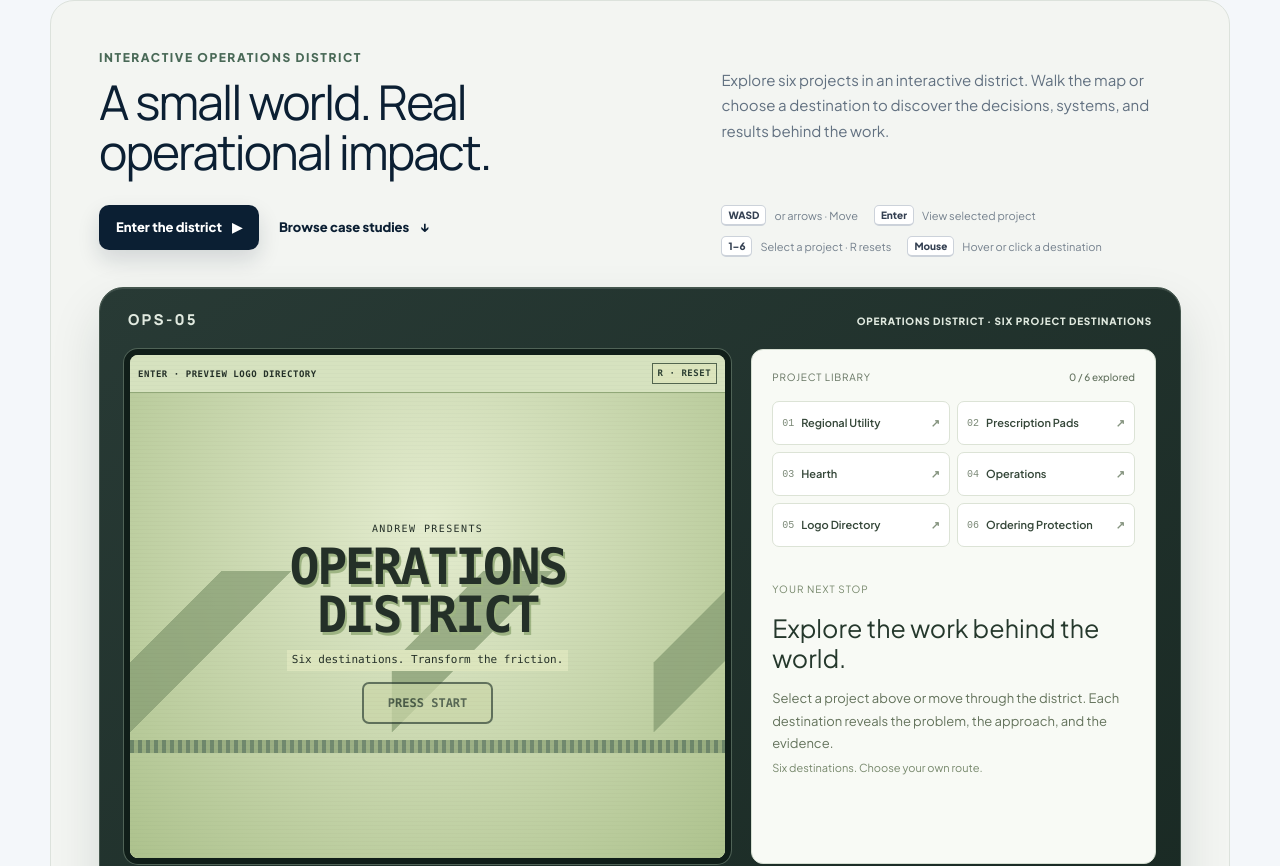
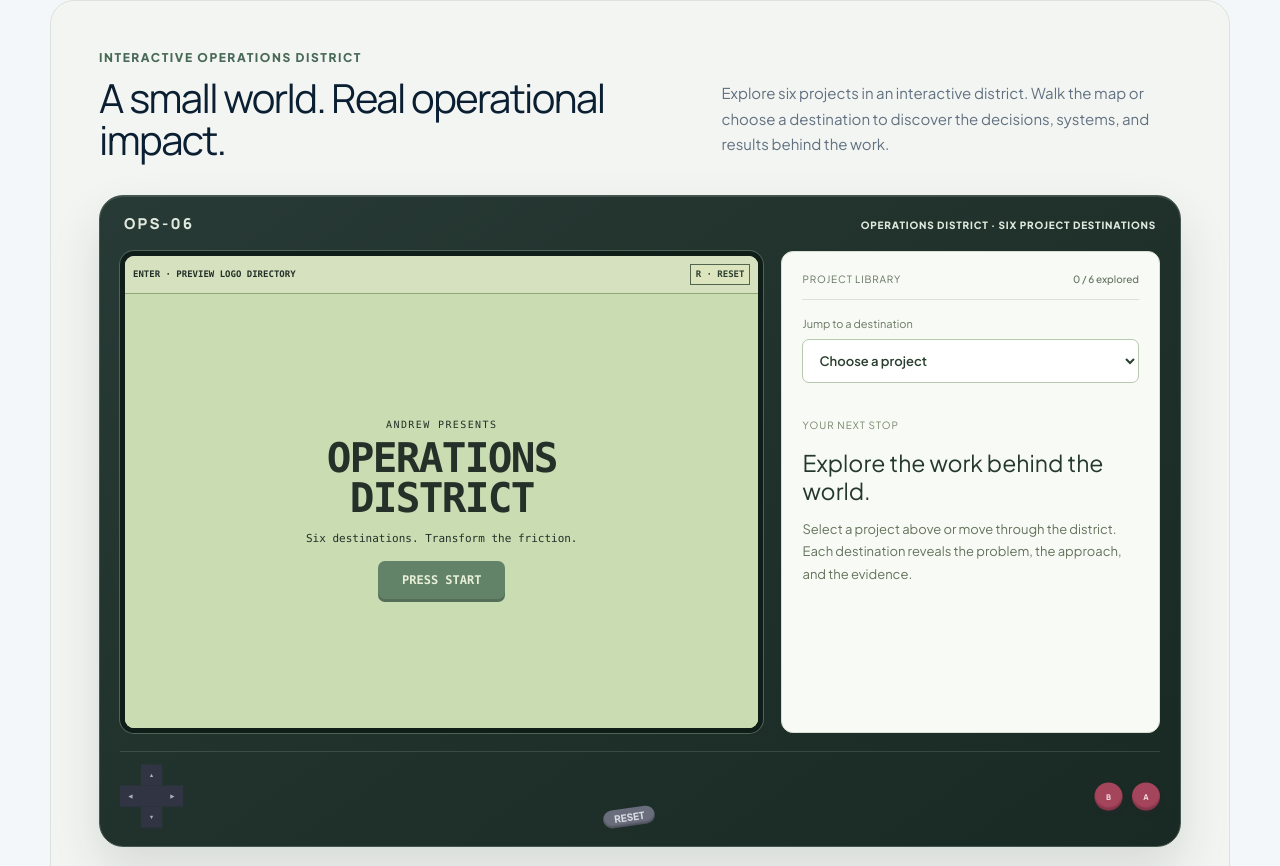
Before and after one commit to andrewjaebok/digital-operations-portfolio, a Next.js app: page / in a window 1280 px wide. Shown: the part 1874-2740 px from the top of the page. Built offline with nearby package versions, Linux system fonts and the light colour scheme.

Commit message:
Unify game buildings and character artwork and simplify console navigation

```diff
--- a/app/components/ProjectQuest.tsx
+++ b/app/components/ProjectQuest.tsx
@@ -143,52 +143,21 @@ const storageViewedKey = "project-quest-viewed";
 const storageEntryKey = "project-quest-entry";
 
 function ProjectScene({ project }: { project: Project }) {
-  if (project.id === "utility") {
-    return <span className="district-scene utility-scene" aria-hidden="true">
-      <i className="utility-river" />
-      <i className="utility-report report-one" />
-      <i className="utility-report report-two" />
-      <i className="utility-report report-three" />
-      <i className="utility-bridge"><b /><b /><b /></i>
-      <i className="utility-search">⌕</i>
-    </span>;
-  }
-
-  if (project.id === "rx") {
-    return <span className="district-scene rx-scene" aria-hidden="true">
-      <i className="rx-route" />
-      <i className="rx-question question-one">?</i>
-      <i className="rx-question question-two">?</i>
-      <i className="rx-form">Rx</i>
-      <i className="rx-seal">✓</i>
-    </span>;
-  }
-
-  if (project.id === "hearth") {
-    return <span className="district-scene hearth-scene" aria-hidden="true">
-      <i className="hearth-sky"><b /><b /><b /></i>
-      <i className="hearth-home"><b /><b /><b /></i>
-      <i className="hearth-dashboard"><b /><b /><b /></i>
-    </span>;
-  }
-
-  if (project.id === "protection") { return <span className="district-scene protection-scene" aria-hidden="true"><i className="protection-shield">◇</i><b>✓</b><small>PROTECT</small></span>; }
-
-  if (project.id === "operations") {
-    return <span className="district-scene operations-scene" aria-hidden="true">
-      <i className="operations-belt"><b /><b /></i>
-      <i className="operations-gear gear-one">✣</i>
-      <i className="operations-gear gear-two">✣</i>
-      <i className="operations-alert">!</i>
-      <i className="operations-check">✓</i>
-    </span>;
-  }
-
-  return <span className="district-scene finder-scene" aria-hidden="true">
-    <i className="finder-wall"><b /><b /><b /><b /><b /></i>
-    <i className="finder-search">⌕ <b>Samueli</b></i>
-    <i className="finder-path">School › Department</i>
-  </span>;
+  const colors: Record<string, string> = { utility: "#548b9b", rx: "#ba7163", hearth: "#8b80a9", operations: "#a38a54", finder: "#5a947a", protection: "#557a98" };
+  return <svg className="village-building" viewBox="0 0 140 100" aria-hidden="true">
+    <ellipse cx="70" cy="88" rx="53" ry="7" fill="#203d2c" opacity=".12"/>
+    <rect x="28" y="37" width="84" height="49" rx="2" fill="#f4edd9" stroke="#445847" strokeWidth="2"/>
+    <path d="M19 40 38 15H102L121 40Z" fill={colors[project.id]} stroke="#445847" strokeWidth="2" strokeLinejoin="round"/>
+    <path d="M27 35H113M32 28H108M37 21H103" stroke="white" opacity=".18" strokeWidth="2"/>
+    <rect x="89" y="9" width="9" height="16" fill="#d8c9ac" stroke="#445847" strokeWidth="2"/>
+    <rect x="60" y="59" width="20" height="27" rx="2" fill="#596e59" stroke="#445847" strokeWidth="2"/>
+    <circle cx="75" cy="73" r="1.5" fill="#e6ca7c"/>
+    <g fill="#a9cdd0" stroke="#445847" strokeWidth="2"><rect x="36" y="51" width="15" height="17" rx="1"/><rect x="89" y="51" width="15" height="17" rx="1"/></g>
+    <path d="M43.5 52V67M37 59.5H50M96.5 52V67M90 59.5H103" stroke="#e9f2e8" strokeWidth="1.5"/>
+    <rect x="56" y="41" width="28" height="13" rx="3" fill="#fffcf1"/>
+    <text x="70" y="51" textAnchor="middle" fontSize="9" fontFamily="monospace" fontWeight="bold" fill="#445847">{project.number}</text>
+    <path d="M55 88H85" stroke="#c3b79a" strokeWidth="4" strokeLinecap="round"/>
+  </svg>;
 }
 
 const directionVectors: Record<Direction, Position> = {
@@ -598,29 +567,11 @@ export default function ProjectQuest() {
         <p>
           Explore six projects in an interactive district. Walk the map or choose a destination to discover the decisions, systems, and results behind the work.
         </p>
-        <div className="project-quest-actions">
-          <button
-            className="quest-play-button"
-            type="button"
-            onClick={beginExperience}
-          >
-            Enter the district <span aria-hidden="true">▶</span>
-          </button>
-          <a className="quest-browse-link" href="#case-studies">
-            Browse case studies <span aria-hidden="true">↓</span>
-          </a>
-        </div>
-        <div className="quest-instructions" aria-label="Project map instructions">
-          <span><kbd>WASD</kbd> <span>or arrows · Move</span></span>
-          <span><kbd>Enter</kbd> <span>View selected project</span></span>
-          <span><kbd>1–6</kbd> <span>Select a project · R resets</span></span>
-          <span><kbd>Mouse</kbd> <span>Hover or click a destination</span></span>
-        </div>
       </div>
 
       <div className="ops-handheld" aria-label="OPS-06 Interactive Operations District">
         <div className="handheld-brand">
-          <span>OPS-05</span>
+          <span>OPS-06</span>
           <small>Operations District · six project destinations</small>
         </div>
         <div
@@ -654,12 +605,12 @@ export default function ProjectQuest() {
             <span className="quest-path path-hearth" />
             <span className="quest-path path-operations" />
             <span className="quest-path path-finder" />
-            <span className="quest-pond"><i /><i /><i /></span>
+
             <span className="quest-fence fence-top" />
             <span className="quest-fence fence-bottom" />
-            <span className="quest-town-sign">OPERATIONS<br />DISTRICT</span>
-            <span className="quest-mailbox" />
-            <span className="quest-npc"><i /></span>
+
+
+
 
             {trees.map(([x, y]) => (
               <span
@@ -710,7 +661,7 @@ export default function ProjectQuest() {
                   <ProjectScene project={project} />
                   <span className="site-sign" aria-hidden="true">
                     <b>{project.shortTitle}</b>
-                    <small>{project.capability}</small>
+
                     {isViewed && <em>Transformed ✓</em>}
                   </span>
                 </button>
@@ -723,18 +674,16 @@ export default function ProjectQuest() {
                 style={tileStyle(position.x, position.y)}
                 aria-hidden="true"
               >
-                <i className="character-shadow" />
-                <i className="character-head">
-                  <b className="character-cap" />
-                  <b className="character-hair" />
-                  <b className="character-face" />
-                </i>
-                <i className="character-body">
-                  <b className="character-scarf" />
-                  <b className="character-pack" />
-                </i>
-                <i className="character-arms"><b className="character-hands" /></i>
-                <i className="character-feet" />
+                <svg viewBox="0 0 24 32" className="explorer-sprite" shapeRendering="crispEdges">
+                  <ellipse cx="12" cy="29" rx="9" ry="2" fill="#294b35" opacity=".2"/>
+                  <path d="M6 5H18V8H20V16H17V18H7V16H4V8H6Z" fill="#e6b68b" stroke="#354f42" strokeWidth="1"/>
+                  <path d="M5 5H7V3H17V5H19V9H5Z" fill="#355e58"/><path d="M5 8H20V10H5Z" fill="#e3bf69"/>
+                  <path d="M8 12H10V14H8ZM15 12H17V14H15Z" fill="#263c34"/>
+                  <path d="M7 18H17V26H7Z" fill="#578d9a" stroke="#354f42"/>
+                  <path d="M4 19H7V25H4ZM17 19H20V25H17Z" fill="#e6b68b"/>
+                  <path d="M7 26H11V30H6V28H7ZM13 26H17V28H18V30H13Z" fill="#354f42"/>
+                  <path d="M7 18H17V20H7Z" fill="#e3bf69"/>
+                </svg>
               </span>
             )}
           </div>
@@ -763,9 +712,11 @@ export default function ProjectQuest() {
 
         <div className="quest-detail-panel">
           <div className="quest-directory-heading"><span>PROJECT LIBRARY</span><b>{viewed.length} / {projects.length} explored</b></div>
-          <div className="quest-project-selector" aria-label="Choose a project">
-            {projects.map(project => <button key={project.id} type="button" aria-pressed={selectedId === project.id} onClick={() => { beginExperience(); selectProject(project, "intentional"); }}><span>{project.number}</span>{project.shortTitle}<i aria-hidden="true">{viewed.includes(project.id) ? "✓" : "↗"}</i></button>)}
-          </div>
+          <label className="quest-picker-label" htmlFor="quest-project-picker">Jump to a destination</label>
+          <select id="quest-project-picker" className="quest-project-picker" value={selectedId ?? ""} onChange={event => { const project = projects.find(item => item.id === event.target.value); if (project) { beginExperience(); selectProject(project, "intentional"); } }}>
+            <option value="">Choose a project</option>
+            {projects.map(project => <option key={project.id} value={project.id}>{project.number} · {project.shortTitle}</option>)}
+          </select>
           {selectedProject && (
             <aside
               className={`quest-preview preview-${selectedProject.id}`}
```
Also changed, not shown: app/globals.css.
